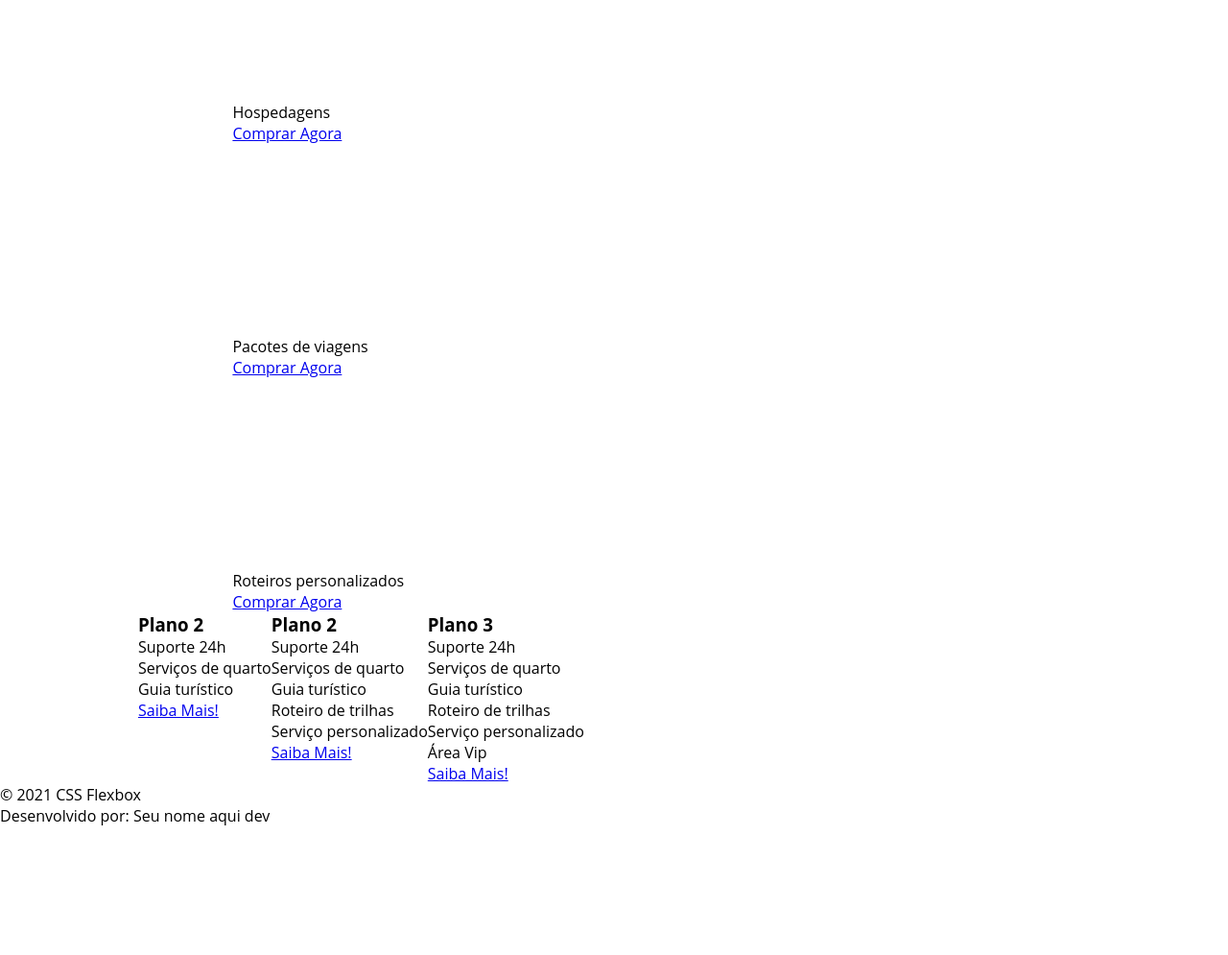
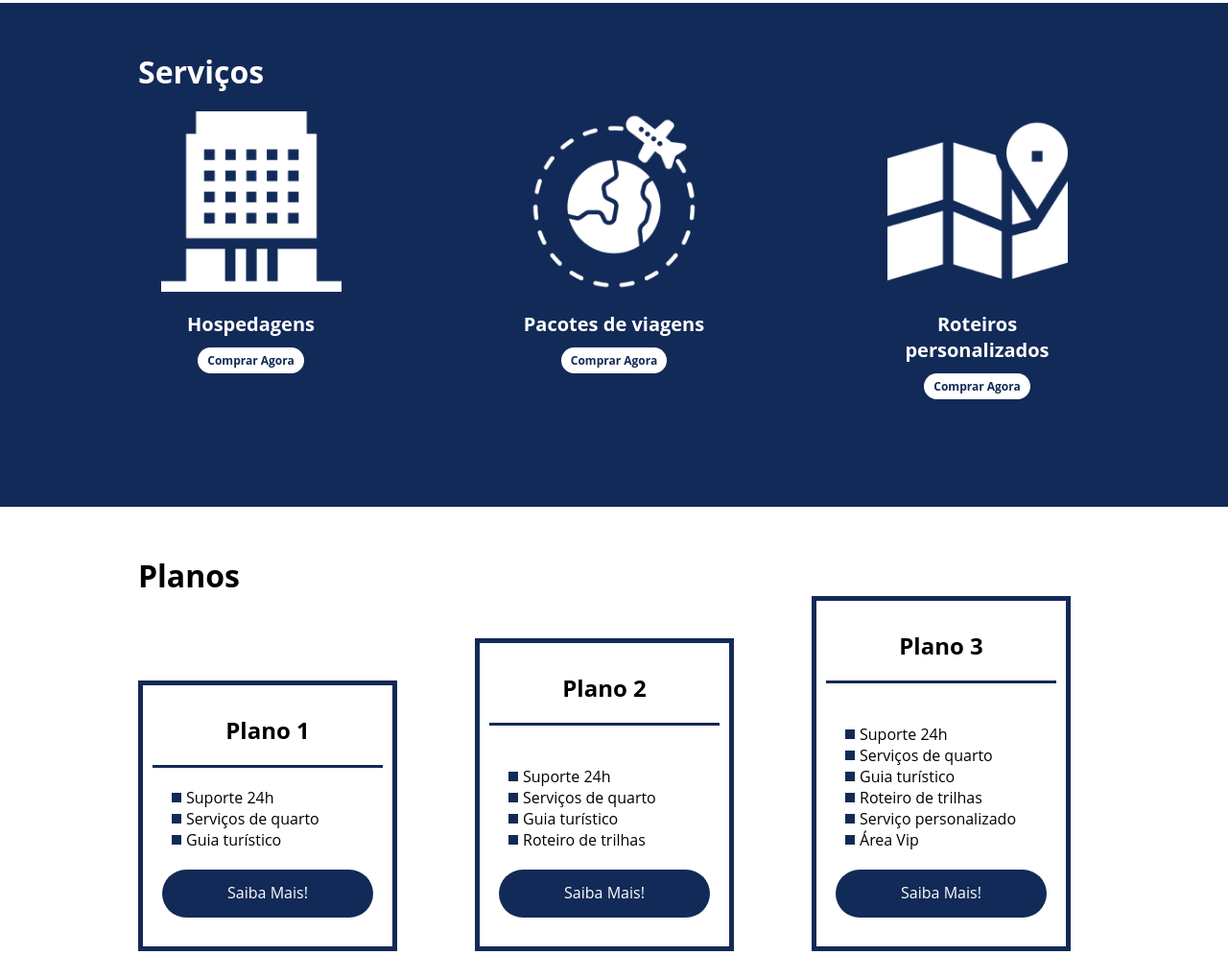
Before and after one commit to Merthol/flex-project, a plain HTML site: page index.html in a window 1280 px wide. Shown: the part 1188-2183 px from the top of the page at 96% size. Before the commit the page ends 2049 px from the top, so only its background shows below. Drawn offline with Linux system fonts and the light colour scheme.

Commit message:
Complemento do projeto utilizando as propriedades flex

```diff
--- a/css/style.css
+++ b/css/style.css
@@ -24,6 +24,7 @@ div img {
     max-width: 992px;
     margin: auto;
     width: 100%;
+    min-width: 320px;
 }
 
 header {
@@ -60,6 +61,10 @@ header .menu {
     min-height: 200px;
 }
 
+.texto-apresentacao p {
+    text-align: center;
+}
+
 .texto-apresentacao h1 {
     color: #122A57;
     font-size: 48px;
@@ -67,7 +72,7 @@ header .menu {
     text-align: center;
 }
 
-.texto-apresentacao a {
+.btn {
     background-color: #122A57;
     color: #fff;
     text-align: center;
@@ -104,3 +109,196 @@ header .menu {
     margin-bottom: 10px;
     width: 90%;
 }
+
+#quem-somos img {
+    min-width: 420px;
+}
+
+.container-externo {
+    background-color: #122A57;
+    width: 100%;
+}
+
+#servicos {
+    flex-direction: column;
+    padding-top: 50px;
+    padding-bottom: 100px;
+}
+
+#servicos h2 {
+    color: #fff;
+    font-size: 32px;
+    margin-bottom: 20px;
+}
+
+.list-servicos {
+    display: flex;
+    justify-content: space-between;
+
+}
+
+.list-servicos .item-servicos {
+    text-align: center;
+    width: 235px;
+}
+
+.item-servicos a {
+    width: 220px;
+    background-color: #fff;
+    border-radius: 30px;
+    height: 50px;
+    text-align: center;
+    line-height: 50px;
+    margin-top: 20px;
+    padding: 5px 10px;
+    color: #122A57;
+    font-size: 12px;
+    text-decoration: none;
+    font-weight: 700;
+}
+
+.item-servicos p {
+    font-weight: 700;
+    font-size: 20px;
+    color: #fff;
+    margin-top: 20px;
+}
+
+.item-servicos img {
+    width: 80%;
+    margin: auto;
+}
+
+#planos {
+    flex-direction: column;
+    min-height: 100vh;
+    padding-top: 50px;
+}
+
+#planos h2 {
+    font-size: 32px;
+}
+
+.list-planos {
+    display: flex;
+    align-items: flex-end;
+    justify-content: space-between;
+}
+
+.item-plano {
+    flex: 1;
+    border: 5px solid #122A57;
+    margin-right: 20px;
+    padding: 10px;
+    max-width: 240px;
+}
+
+.item-plano .btn {
+    margin: auto;
+    margin-bottom: 20px;
+}
+
+.item-plano h3 {
+    font-size: 24px;
+    display: flex;
+    flex-direction: column;
+    text-align: center;
+    margin-top: 20px;
+}
+
+.item-plano h3::after {
+    content: "";
+    background-color: #122A57;
+    width: 100%;
+    height: 3px;
+    margin-top: 20px;
+    margin-bottom: 10px;
+}
+
+.item-plano ul {
+    padding: 10px 20px;
+    display: flex;
+    flex-direction: column;
+    margin-bottom: 10px;
+}
+
+.item-plano ul li {
+    display: flex;
+    flex-wrap: nowrap;
+    align-items: center;
+}
+
+.item-plano ul li::before {
+    content: "";
+    width: 10px;
+    height: 10px;
+    background-color: #122A57;
+    margin-right: 5px;
+}
+
+footer {
+    background-color: #122A57;
+    height: 70px;
+    display: flex;
+    align-items: center;
+}
+
+.footer {
+    justify-content: space-between;
+    color: #fff;
+}
+
+/* mobile */
+@media(max-width: 810px) {
+    .flex-container {
+        flex-direction: column;
+    }
+
+    .list-itens {
+        margin-top: 20px;
+    }
+
+    .apresentacao {
+        flex-direction: column-reverse;
+    }
+
+    .apresentacao .texto-apresentacao {
+        width: 100%;
+    }
+
+    #quem-somos {
+        flex-direction: column-reverse;
+    }
+
+    #quem-somos img {
+        min-width: 320px;
+        margin: auto;
+    }
+
+    .list-servicos {
+        flex-direction: column;
+    }
+
+    .item-servicos {
+        margin: auto;
+    }
+
+    .item-servicos img {
+        width: 50%;
+        margin: auto;
+    }
+
+    .list-planos {
+        flex-direction: column;
+        align-items: flex-start;
+        margin-bottom: 20px;
+    }
+
+    .list-planos .item-plano {
+        /* max-width: 90%; */
+        margin: auto;
+        width: 100%;
+        margin-bottom: 20px;
+    }
+
+}
--- a/index.html
+++ b/index.html
@@ -26,7 +26,7 @@
         <div class="texto-apresentacao">
             <h1>Flex <br>Turismos</h1>
             <p>O melhor serviço para você!</p>
-            <a href="">Saiba Mais!</a>
+            <a href="" class="btn">Saiba Mais!</a>
         </div>
 
         <div>
@@ -48,25 +48,26 @@
         </div>
     </div>
 
-    <div class="flex-container">
+    <div class="container-externo">
+        <div class="flex-container" id="servicos">
             <div>
                 <h2>Serviços</h2>
             </div>
 
-        <div>
-            <div>
+            <div class="list-servicos">
+                <div class="item-servicos">
                     <div><img src="./images/icon-2.png" alt="hospedagens"></div>
                     <p>Hospedagens</p>
                     <a href="#">Comprar Agora</a>
                 </div>
 
-            <div>
+                <div class="item-servicos">
                     <div><img src="./images/icon-1.png" alt="pacote de viagens"></div>
                     <p>Pacotes de viagens</p>
                     <a href="#">Comprar Agora</a>
                 </div>
 
-            <div>
+                <div class="item-servicos">
                     <div><img src="./images/icon-3.png" alt="roteiros personalizados"></div>
                     <p>Roteiros personalizados</p>
                     <a href="#">Comprar Agora</a>
@@ -74,33 +75,40 @@
 
             </div>
         </div>
+    </div>
 
-    <div class="flex-container">
+    <div class="flex-container" id="planos">
 
         <div>
-            <h3>Plano 2</h3>
+            <h2>Planos</h2>
+        </div>
+
+        <div class="list-planos">
+            <div class="item-plano">
+                <h3>Plano 1</h3>
                 <ul>
                     <li>Suporte 24h</li>
                     <li>Serviços de quarto</li>
                     <li>Guia turístico</li>
                 </ul>
-            <a href="#">Saiba Mais!</a>
+                <a href="#" class="btn">Saiba Mais!</a>
             </div>
 
-        <div>
+            <div class="item-plano">
                 <h3>Plano 2</h3>
+                <br>
                 <ul>
                     <li>Suporte 24h</li>
                     <li>Serviços de quarto</li>
                     <li>Guia turístico</li>
                     <li>Roteiro de trilhas</li>
-                <li>Serviço personalizado</li>
                 </ul>
-            <a href="#">Saiba Mais!</a>
+                <a href="#" class="btn">Saiba Mais!</a>
             </div>
 
-        <div>
+            <div class="item-plano">
                 <h3>Plano 3</h3>
+                <br>
                 <ul>
                     <li>Suporte 24h</li>
                     <li>Serviços de quarto</li>
@@ -109,13 +117,16 @@
                     <li>Serviço personalizado</li>
                     <li>Área Vip</li>
                 </ul>
-            <a href="#">Saiba Mais!</a>
+                <a href="#" class="btn">Saiba Mais!</a>
+            </div>
         </div>
     </div>
 
     <footer>
+        <div class="flex-container footer">
             <p>&copy; 2021 CSS Flexbox</p>
-        <p>Desenvolvido por: Seu nome aqui dev</p>
+            <p>Desenvolvido por: Guilherme Rodrigues Leite</p>
+        </div>
     </footer>
 </body>
 
```
Lines whose indentation alone changed are shown as unchanged.
